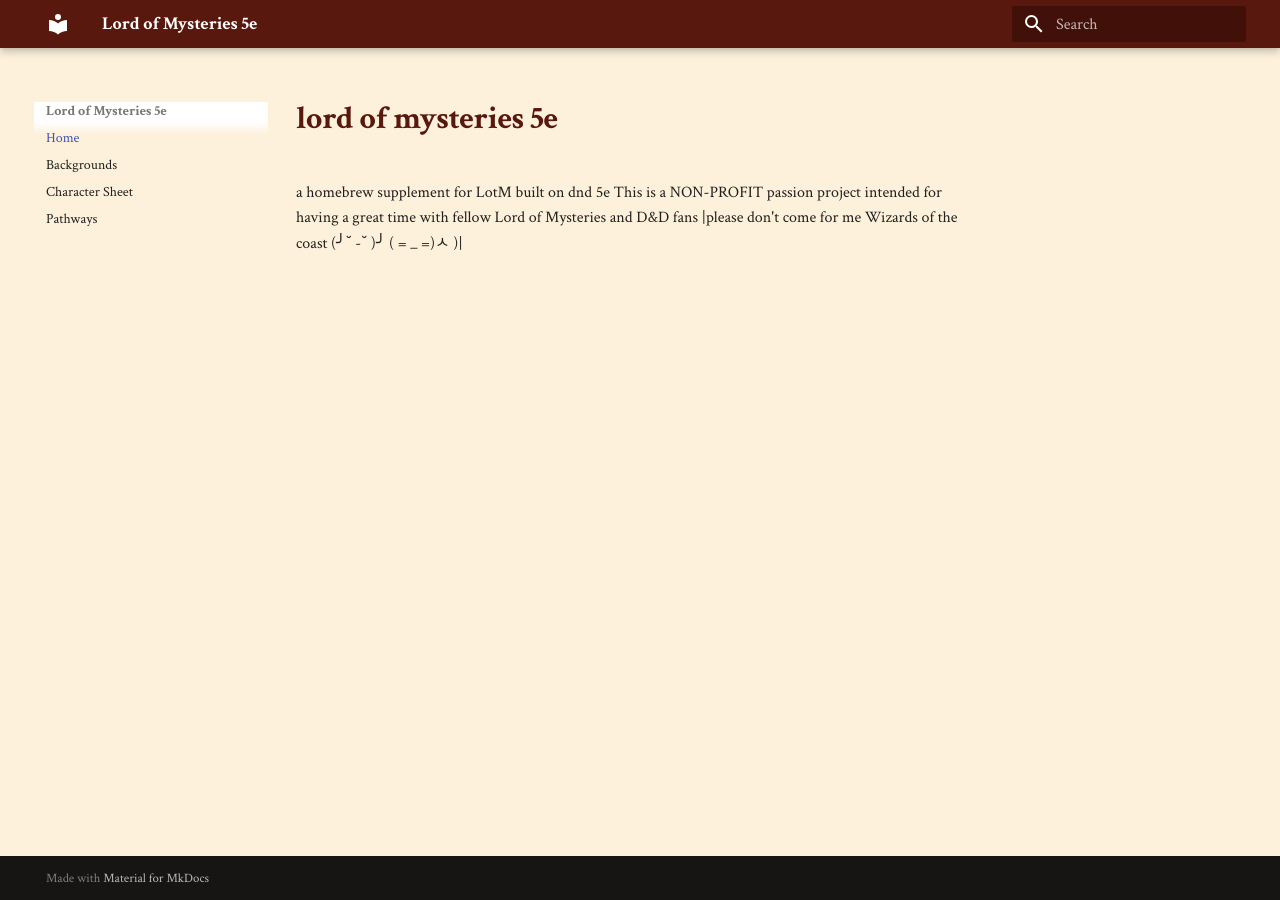
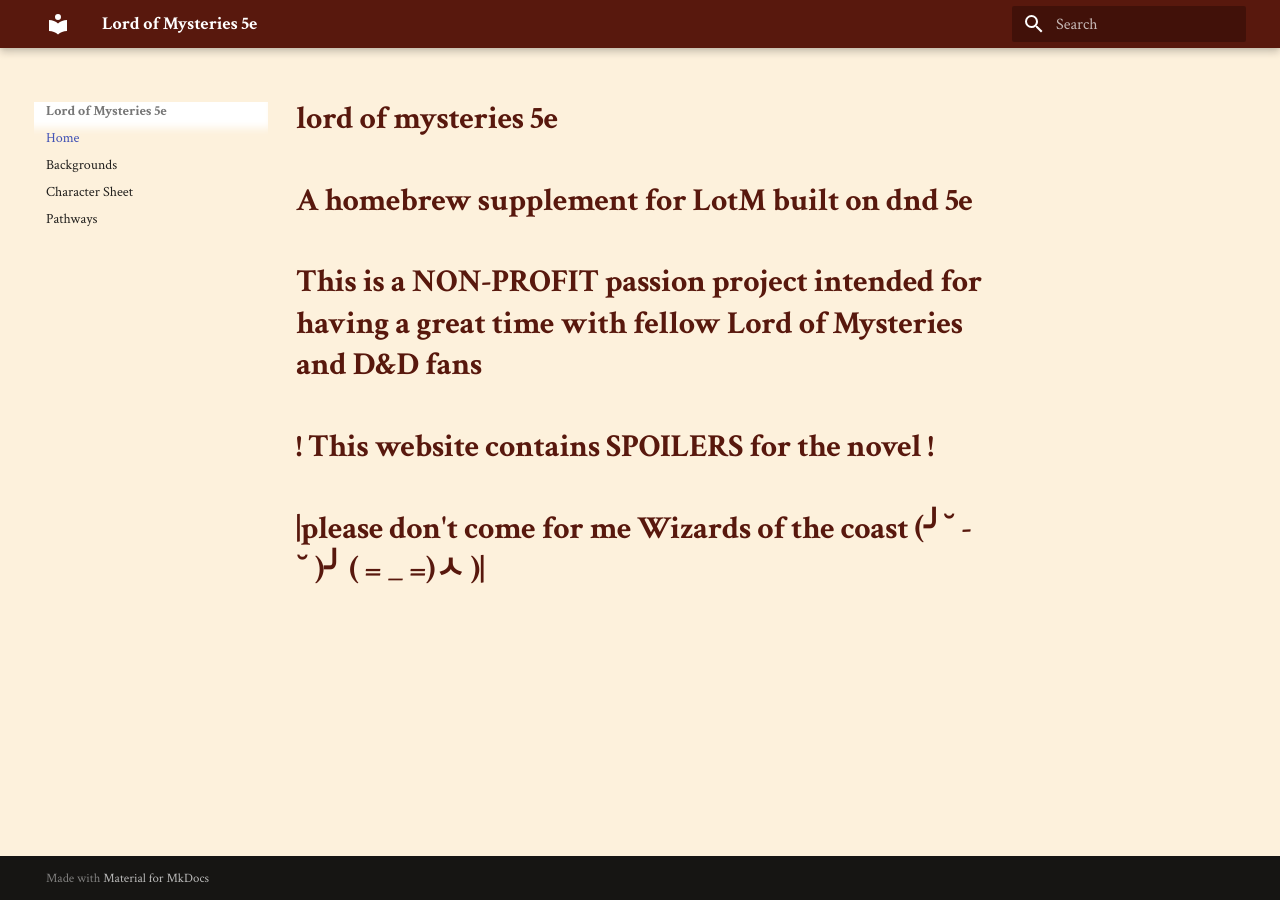
Before and after one commit to TwilightHermit/lotm-wiki, an MkDocs documentation site: the page built from docs/index.md, in a window 1280 px wide. Built offline with MkDocs 1.6.1 and Material for MkDocs 9.7.7, drawn with Linux system fonts in a browser that asks for light colours.

Commit message:
Enhance index.md with spoiler warning and formatting
Added a spoiler warning and improved formatting.

```diff
--- a/docs/index.md
+++ b/docs/index.md
@@ -1,4 +1,5 @@
 # lord of mysteries 5e
-a homebrew supplement for LotM built on dnd 5e
-This is a NON-PROFIT passion project intended for having a great time with fellow Lord of Mysteries and D&D fans
-|please don't come for me Wizards of the coast (╯˘ -˘ )╯ (  = _ =)ㅅ )|
+# A homebrew supplement for LotM built on dnd 5e
+# This is a NON-PROFIT passion project intended for having a great time with fellow Lord of Mysteries and D&D fans
+# ! This website contains SPOILERS for the novel !
+# |please don't come for me Wizards of the coast (╯˘ -˘ )╯ (  = _ =)ㅅ )|
```
